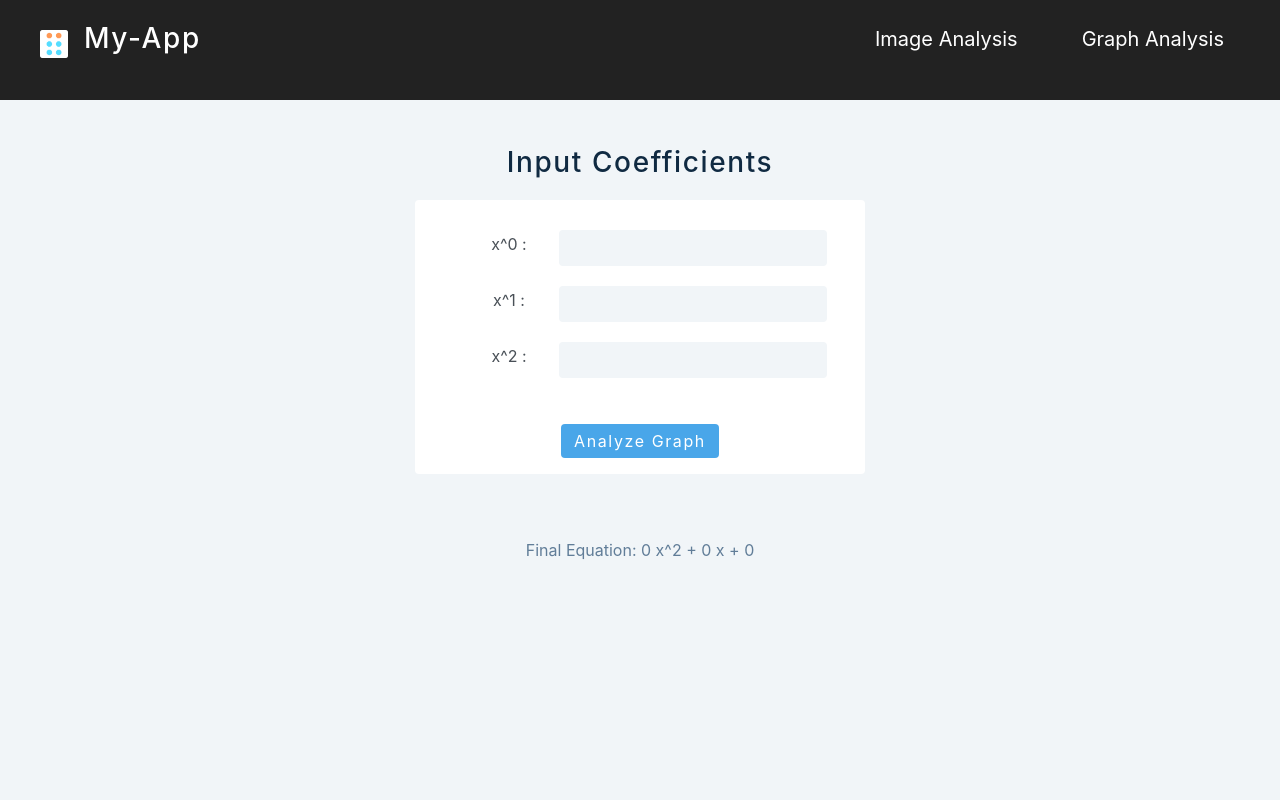
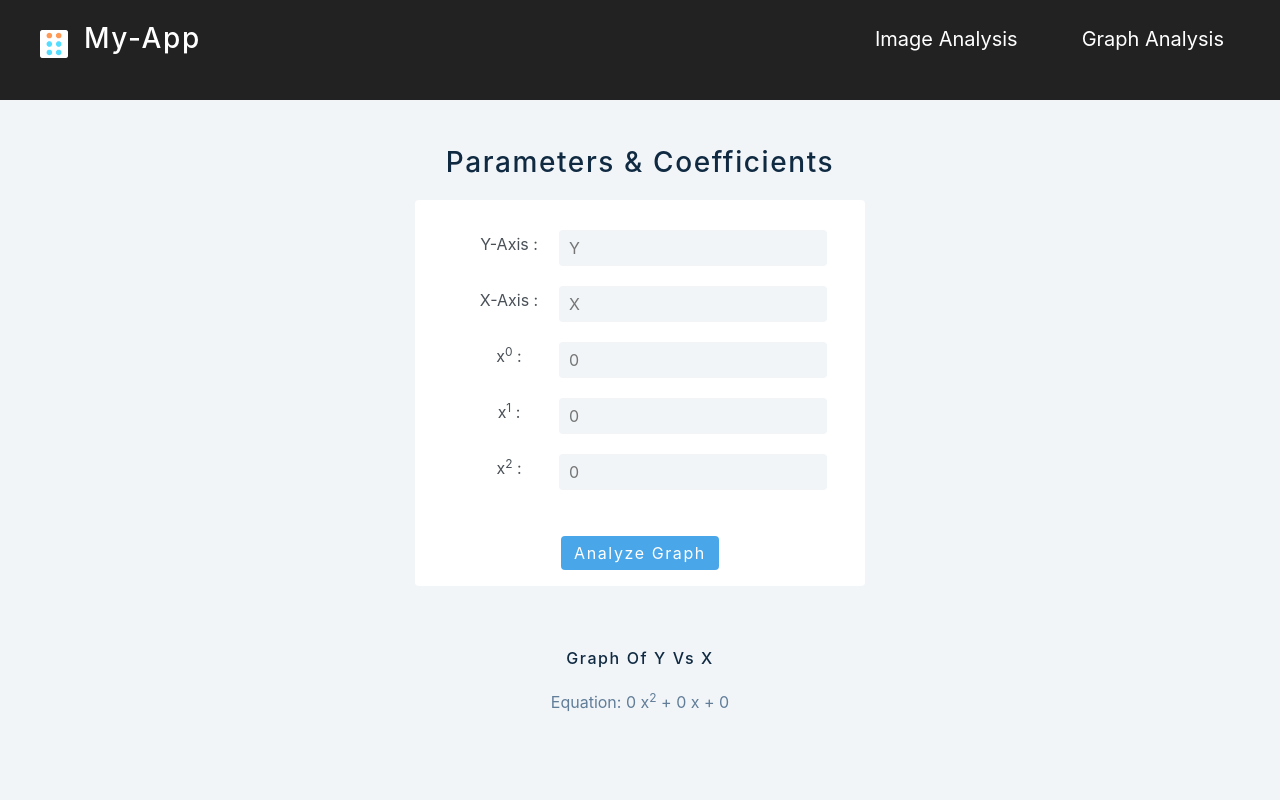
Before and after one commit to t-ROY-coder/aural, a React (Create React App) app: page /InputGraph in a window 1280 px wide. Shown: the top 800 px of the page. Built offline with nearby package versions, Linux system fonts and the light colour scheme.

Commit message:
added speech for parameters and graph types

```diff
--- a/src/components/AnalyzeGraph.js
+++ b/src/components/AnalyzeGraph.js
@@ -15,6 +15,16 @@ function AnalyzeGraph() {
 
   let input = useLocation().state;
   let coeff = [input.x2, input.x1, input.x0];
+  let xParam = input.xParam;
+  let yParam = input.yParam;
+
+  let gType = "Quadratic";
+  if (input.x2 == 0 && input.x1 != 0) {
+    gType = "Linear";
+  } else if (input.x2 == 0 && input.x1 == 0) {
+    gType = "Constant";
+  }
+
   let resolution = 5;
 
   // const vol = new Tone.Volume(-20).toDestination();
@@ -41,6 +51,14 @@ function AnalyzeGraph() {
     }
 
     p5.createCanvas(w, h).parent(canvasParentRef);
+
+    let utterance = new SpeechSynthesisUtterance(
+      "Graph of " + yParam + " vs " + xParam
+    );
+    speechSynthesis.speak(utterance);
+
+    utterance = new SpeechSynthesisUtterance("The Graph is " + gType);
+    speechSynthesis.speak(utterance);
   };
 
   const keyTyped = (p5) => {
--- a/src/components/InputGraph.js
+++ b/src/components/InputGraph.js
@@ -2,7 +2,13 @@ import React, { useState } from "react";
 import { Link } from "react-router-dom";
 
 function InputGraph() {
-  const [coeff, setCoeff] = useState({ x0: 0, x1: 0, x2: 0 });
+  const [coeff, setCoeff] = useState({
+    x0: 0,
+    x1: 0,
+    x2: 0,
+    xParam: "X",
+    yParam: "Y",
+  });
   const handleSubmit = (e) => {
     e.preventDefault();
   };
@@ -10,44 +16,148 @@ function InputGraph() {
   return (
     <>
       <article>
-        <h3>Input Coefficients</h3>
+        <h3>Parameters & Coefficients</h3>
         <form className="form" onSubmit={handleSubmit}>
           <div className="form-control">
-            <label>x^0 : </label>
+            <label>Y-Axis : </label>
+            <input
+              type="text"
+              id="yParam"
+              name="yParam"
+              placeholder="Y"
+              onChange={(e) => {
+                if (e.target.value) {
+                  setCoeff({
+                    x0: coeff.x0,
+                    x1: coeff.x1,
+                    x2: coeff.x2,
+                    xParam: coeff.xParam,
+                    yParam: e.target.value,
+                  });
+                } else {
+                  setCoeff({
+                    x0: coeff.x0,
+                    x1: coeff.x1,
+                    x2: coeff.x2,
+                    xParam: coeff.xParam,
+                    yParam: "Y",
+                  });
+                }
+              }}
+            />
+          </div>
+          <div className="form-control">
+            <label>X-Axis : </label>
+            <input
+              type="text"
+              id="xParam"
+              name="xParam"
+              placeholder="X"
+              onChange={(e) => {
+                if (e.target.value) {
+                  setCoeff({
+                    x0: coeff.x0,
+                    x1: coeff.x1,
+                    x2: coeff.x2,
+                    xParam: e.target.value,
+                    yParam: coeff.yParam,
+                  });
+                } else {
+                  setCoeff({
+                    x0: coeff.x0,
+                    x1: coeff.x1,
+                    x2: coeff.x2,
+                    xParam: "X",
+                    yParam: coeff.yParam,
+                  });
+                }
+              }}
+            />
+          </div>
+          <div className="form-control">
+            <label>
+              x<sup>0</sup> :{" "}
+            </label>
             <input
               type="number"
               id="x0"
               name="x0"
+              placeholder="0"
               onChange={(e) => {
                 if (e.target.value)
-                  setCoeff({ x0: e.target.value, x1: coeff.x1, x2: coeff.x2 });
-                else setCoeff({ x0: 0, x1: coeff.x1, x2: coeff.x2 });
+                  setCoeff({
+                    x0: e.target.value,
+                    x1: coeff.x1,
+                    x2: coeff.x2,
+                    xParam: coeff.xParam,
+                    yParam: coeff.yParam,
+                  });
+                else
+                  setCoeff({
+                    x0: 0,
+                    x1: coeff.x1,
+                    x2: coeff.x2,
+                    xParam: coeff.xParam,
+                    yParam: coeff.yParam,
+                  });
               }}
             />
           </div>
           <div className="form-control">
-            <label>x^1 : </label>
+            <label>
+              x<sup>1</sup> :{" "}
+            </label>
             <input
               type="number"
               id="x1"
               name="x1"
+              placeholder="0"
               onChange={(e) => {
                 if (e.target.value)
-                  setCoeff({ x1: e.target.value, x0: coeff.x0, x2: coeff.x2 });
-                else setCoeff({ x0: coeff.x1, x1: 0, x2: coeff.x2 });
+                  setCoeff({
+                    x1: e.target.value,
+                    x0: coeff.x0,
+                    x2: coeff.x2,
+                    xParam: coeff.xParam,
+                    yParam: coeff.yParam,
+                  });
+                else
+                  setCoeff({
+                    x0: coeff.x1,
+                    x1: 0,
+                    x2: coeff.x2,
+                    xParam: coeff.xParam,
+                    yParam: coeff.yParam,
+                  });
               }}
             />
           </div>
           <div className="form-control">
-            <label>x^2 : </label>
+            <label>
+              x<sup>2</sup> :{" "}
+            </label>
             <input
               type="number"
               id="x2"
               name="x2"
+              placeholder="0"
               onChange={(e) => {
                 if (e.target.value)
-                  setCoeff({ x2: e.target.value, x1: coeff.x1, x0: coeff.x0 });
-                else setCoeff({ x0: coeff.x0, x1: coeff.x1, x2: 0 });
+                  setCoeff({
+                    x2: e.target.value,
+                    x1: coeff.x1,
+                    x0: coeff.x0,
+                    xParam: coeff.xParam,
+                    yParam: coeff.yParam,
+                  });
+                else
+                  setCoeff({
+                    x0: coeff.x0,
+                    x1: coeff.x1,
+                    x2: 0,
+                    xParam: coeff.xParam,
+                    yParam: coeff.yParam,
+                  });
               }}
             />
           </div>
@@ -61,8 +171,11 @@ function InputGraph() {
             Analyze Graph
           </Link>
         </form>
+        <h4>
+          Graph of {coeff.yParam} vs {coeff.xParam}
+        </h4>
         <p>
-          Final Equation: {coeff.x2} x^2 + {coeff.x1} x + {coeff.x0}
+          Equation: {coeff.x2} x<sup>2</sup> + {coeff.x1} x + {coeff.x0}
         </p>
       </article>
     </>
```
Also changed, not shown: 1 other file (tests, documents, lock files or other folders).
